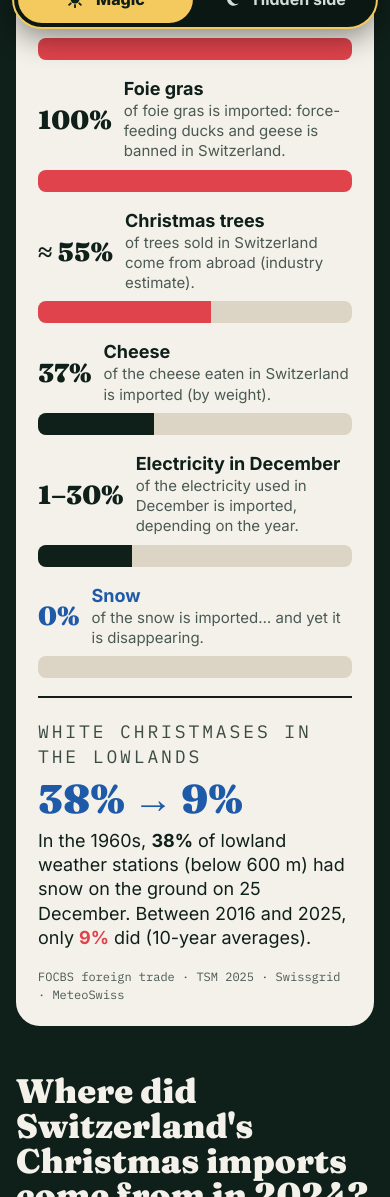
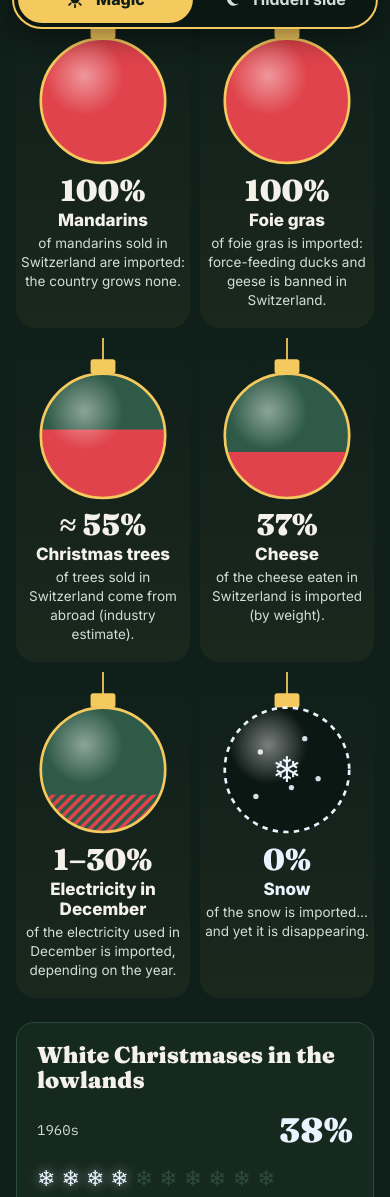
Before and after one commit to StellaM3/snow-not-included, a website built with Vite: page index.html in a window 390 px wide. Shown: the part 803-2000 px from the top of the page. Built offline with nearby package versions, Linux system fonts and the light colour scheme.

Commit message:
Part importée : boules de Noël remplies (rouge importé, vert suisse) et flocons pour les Noëls blancs
Co-Authored-By: Claude Opus 5.5 <noreply@anthropic.com>
Claude-Session: https://claude.ai/code/session_01QB56uT95M3EbURY2XDpeat

```diff
--- a/src/i18n.js
+++ b/src/i18n.js
@@ -125,7 +125,7 @@ export const DICT = {
     overtime: ["Autorisé", "Moyenne", "Pics"],
     candleBars: ["Une semaine le reste de l'année", "Une semaine de l'Avent", "jusqu'à 70"],
     millions: "millions",
-    meterLead: "Chaque barre montre, pour un produit, la part de ce qui est consommé en Suisse qui a été importée.",
+    meterLead: "Chaque boule est un produit de Noël. Le rouge montre la part de ce qui est consommé en Suisse qui a été importée, le vert ce qui est fait en Suisse.",
     meterFootK: "Noëls blancs en plaine",
     mapLegend: "<b>%</b> : part de ce pays dans toutes les importations suisses du produit cette année-là · <b>t</b> : tonnes importées · <b>km</b> : distance jusqu'en Suisse",
     cardLegend: "Pour chaque produit : le <b>premier pays fournisseur</b> et sa part, la <b>distance moyenne</b> parcourue par une tonne, et les <b>émissions du transport</b> estimées pour l'année.",
@@ -321,7 +321,7 @@ export const DICT = {
     overtime: ["Allowed", "Average", "Peaks"],
     candleBars: ["A week the rest of the year", "A week in Advent", "up to 70"],
     millions: "million",
-    meterLead: "Each bar shows, for one product, the share of what is consumed in Switzerland that was imported.",
+    meterLead: "Each bauble is a Christmas product. Red shows the share of what is consumed in Switzerland that was imported, green what is made in Switzerland.",
     meterFootK: "White Christmases in the lowlands",
     mapLegend: "<b>%</b>: that country's share of all Swiss imports of the product that year · <b>t</b>: tonnes imported · <b>km</b>: distance to Switzerland",
     cardLegend: "For each product: the <b>top supplier country</b> and its share, the <b>average distance</b> travelled by one tonne, and the estimated <b>transport emissions</b> for the year.",
--- a/src/style.css
+++ b/src/style.css
@@ -426,3 +426,34 @@ body.hidden .hint { color: #E9A0A4; }
 
 .h1-ico { display: inline-block; width: .72em; height: .72em; vertical-align: -.02em; margin: 0 .05em; }
 .h1-ico.tree { width: .62em; height: .9em; vertical-align: -.08em; }
+
+/* Noël-mètre en boules de Noël */
+.meter2 { position: relative; }
+.garland { height: 26px; margin-bottom: -8px; background:
+  radial-gradient(circle at 12px 18px, #F4C95D 5px, transparent 6px) 0 0 / 48px 26px repeat-x,
+  radial-gradient(circle at 36px 18px, #E0434B 5px, transparent 6px) 0 0 / 48px 26px repeat-x,
+  linear-gradient(transparent 11px, #3E6455 11px, #3E6455 13px, transparent 13px); }
+.orn-grid { display: grid; grid-template-columns: repeat(6, 1fr); gap: 18px; }
+.orn-card { display: flex; flex-direction: column; align-items: center; text-align: center; gap: 4px; padding: 0 4px 18px; border-radius: 20px; background: linear-gradient(180deg, transparent, rgba(244, 201, 93, .05)); transition: transform .3s; }
+.orn-card:hover { transform: translateY(-6px) rotate(-2deg); }
+.orn-svg { width: 100%; max-width: 160px; }
+.orn-svg .orn-fill { transition: y 1s; }
+.orn-val { font-family: var(--serif); font-weight: 900; font-size: 38px; line-height: 1; color: var(--t1); white-space: nowrap; }
+.orn-card.snow .orn-val, .orn-card.snow .orn-name { color: var(--snow); }
+.orn-name { font-weight: 800; font-size: 17px; }
+.orn-note { font-size: 13.5px; line-height: 1.4; color: var(--t2); }
+.white-xmas .wx-rows { display: flex; flex-direction: column; gap: 10px; }
+.wx-row { display: grid; grid-template-columns: 130px auto 90px; gap: 16px; align-items: center; }
+.wx-y { font-family: var(--mono); font-size: 14px; color: var(--t2); }
+.wx-row b { font-family: var(--serif); font-weight: 900; font-size: 34px; color: var(--snow); }
+.wx-row b.red { color: var(--red); }
+.flakes { display: flex; gap: 6px; font-size: 30px; line-height: 1; }
+.flakes i { font-style: normal; color: #2E4A3E; }
+.flakes i.on { color: var(--snow); text-shadow: 0 0 12px rgba(234, 244, 255, .6); }
+@media (max-width: 1100px) { .orn-grid { grid-template-columns: repeat(3, 1fr); } }
+@media (max-width: 680px) {
+  .orn-grid { grid-template-columns: repeat(2, 1fr); gap: 10px; }
+  .orn-val { font-size: 30px; }
+  .wx-row { grid-template-columns: 1fr auto; }
+  .wx-row .flakes { grid-column: 1 / -1; grid-row: 2; font-size: 22px; }
+}
--- a/src/views/data-view.js
+++ b/src/views/data-view.js
@@ -11,21 +11,53 @@ const BASE = import.meta.env.BASE_URL
 
 /* ---------- 1. Noël-mètre ---------- */
 const METER = () => [[100, pct(100)], [100, pct(100)], [55, '≈ ' + pct(55)], [37, pct(37)], [30, pct('1–30')], [0, pct(0)]]
+// Une boule de Noël remplie : rouge = importé, vert = fait en Suisse. lo/hi pour une fourchette (électricité)
+function ornament(i, hi, lo = hi) {
+  const id = `orn${i}`, r = 70, cx = 90, cy = 110, top = cy - r, h = 2 * r
+  const yHi = top + h * (1 - hi / 100), yLo = top + h * (1 - lo / 100)
+  const snow = hi === 0
+  return `<svg viewBox="0 0 180 190" class="orn-svg" aria-hidden="true">
+    <defs><clipPath id="${id}"><circle cx="${cx}" cy="${cy}" r="${r}"/></clipPath>
+      <pattern id="${id}h" width="8" height="8" patternUnits="userSpaceOnUse" patternTransform="rotate(45)"><rect width="8" height="8" fill="#2E5A47"/><rect width="4" height="8" fill="${C.red}"/></pattern>
+      <radialGradient id="${id}s" cx="35%" cy="30%" r="70%"><stop offset="0" stop-color="#fff" stop-opacity=".45"/><stop offset=".45" stop-color="#fff" stop-opacity="0"/></radialGradient></defs>
+    <line x1="${cx}" y1="0" x2="${cx}" y2="${top - 14}" stroke="${C.gold}" stroke-width="2"/>
+    <rect x="${cx - 14}" y="${top - 16}" width="28" height="16" rx="3" fill="${C.gold}"/>
+    <g clip-path="url(#${id})">
+      <rect x="0" y="0" width="180" height="190" fill="${snow ? '#0B1712' : '#2E5A47'}"/>
+      ${lo < hi ? `<rect x="0" y="${yHi}" width="180" height="${yLo - yHi}" fill="url(#${id}h)"/>` : ''}
+      <rect x="0" y="${yLo}" width="180" height="${190 - yLo}" fill="${C.red}" class="orn-fill"/>
+      ${snow ? `<g fill="${C.snow}" opacity=".9">${[[60, 90], [110, 75], [95, 130], [55, 140], [125, 120]].map(([x, y]) => `<circle cx="${x}" cy="${y}" r="3"/>`).join('')}</g><text x="${cx}" y="${cy + 14}" text-anchor="middle" font-size="40" fill="${C.snow}">❄</text>` : ''}
+      <circle cx="${cx}" cy="${cy}" r="${r}" fill="url(#${id}s)"/>
+    </g>
+    <circle cx="${cx}" cy="${cy}" r="${r}" fill="none" stroke="${snow ? C.snow : C.gold}" stroke-width="3" ${snow ? 'stroke-dasharray="6 6"' : ''}/>
+  </svg>`
+}
+function snowflakes(n, on) {
+  return `<span class="flakes">${Array.from({ length: n }, (_, i) => `<i class="${i < on ? 'on' : ''}">❄</i>`).join('')}</span>`
+}
 function meter() {
-  return `<div class="meter">
-    <div class="meter-head"><h2 class="h2">${T.meterTitle}</h2><p class="meter-lead">${T.meterLead}</p></div>
-    ${METER().map(([v, lab], i) => { const [n, note] = T.meter[i]; return `
-      <div class="meter-row ${i === 5 ? 'snow' : ''}">
-        <span class="val">${lab}</span>
-        <div><span class="name">${n}</span><span class="note">${note}</span></div>
-        <div class="bar"><div style="width:${v}%;background:${v >= 50 ? C.red : '#0F1F1A'}"></div></div>
-      </div>` }).join('')}
-    <div class="meter-foot"><p class="kicker" style="color:#3C4A44;flex-basis:100%">${T.meterFootK}</p>
-      <span class="big">${pct(38)} → ${pct(9)}</span>
-      <p>${T.meterFoot}</p>
+  const M = [[100], [100], [55], [37], [30, 1], [0]]
+  const labels = [pct(100), pct(100), '≈ ' + pct(55), pct(37), pct('1–30'), pct(0)]
+  return `<section class="section meter2">
+    <div class="garland" aria-hidden="true"></div>
+    ${head(T.meterTitle, T.meterLead)}
+    <div class="legend"><span><i style="background:${C.red}"></i>${T.originImp}</span><span><i style="background:#2E5A47"></i>${T.originCh}</span></div>
+    <div class="orn-grid">${M.map(([hi, lo], i) => { const [n, note] = T.meter[i]; return `
+      <div class="orn-card ${i === 5 ? 'snow' : ''}">${ornament(i, hi, lo ?? hi)}
+        <span class="orn-val">${labels[i]}</span>
+        <span class="orn-name">${n}</span>
+        <span class="orn-note">${note}</span>
+      </div>` }).join('')}</div>
+    <div class="card white-xmas">
+      <h3 class="card-title">${T.meterFootK}</h3>
+      <div class="wx-rows">
+        <div class="wx-row"><span class="wx-y">${T.decTitle('1960')}</span>${snowflakes(10, 4)}<b>${pct(38)}</b></div>
+        <div class="wx-row"><span class="wx-y">2016–2025</span>${snowflakes(10, 1)}<b class="red">${pct(9)}</b></div>
+      </div>
+      <p class="chart-note">${T.meterFoot}</p>
     </div>
     <p class="src">${T.meterSrc}</p>
-  </div>`
+  </section>`
 }
 
 /* ---------- 2. Le voyage de ton Noël ---------- */
```
